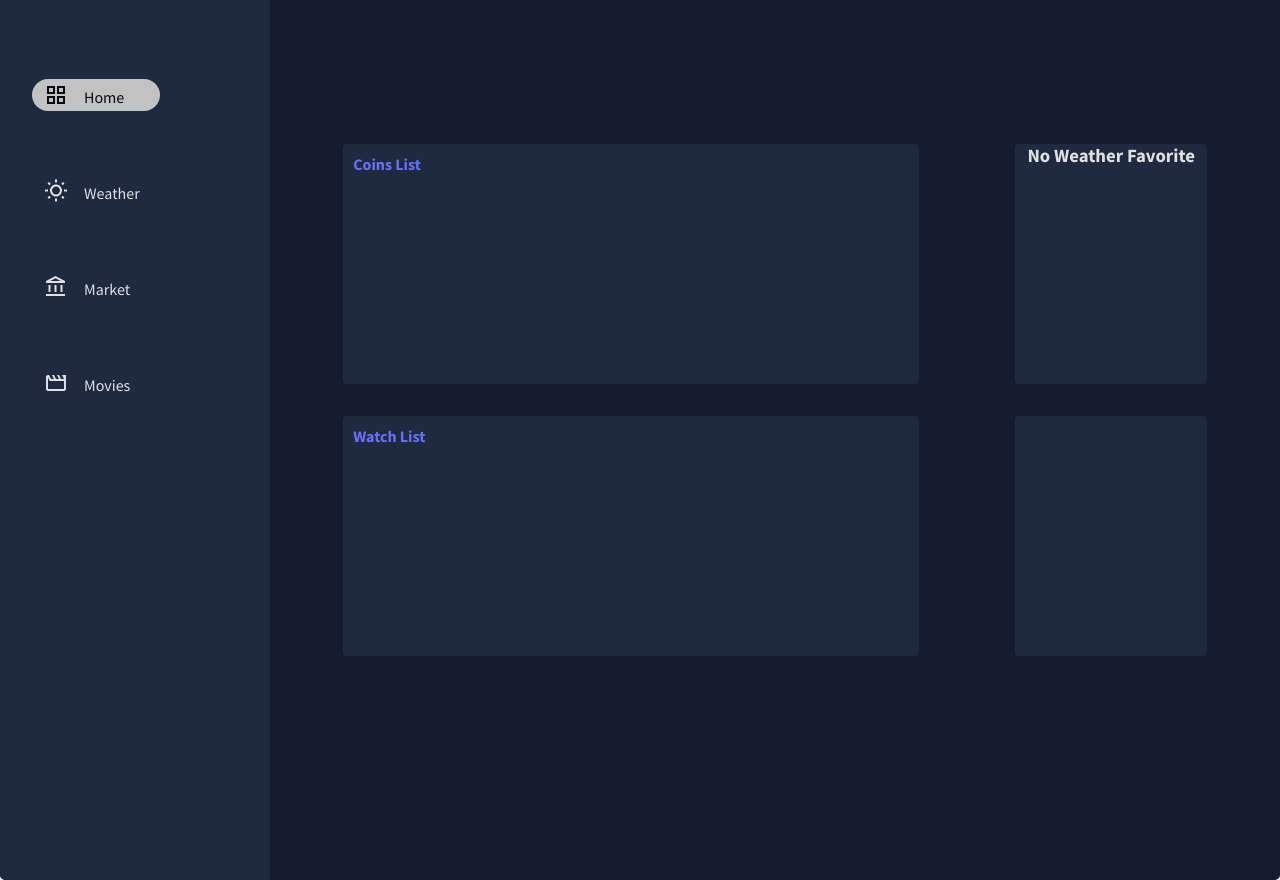
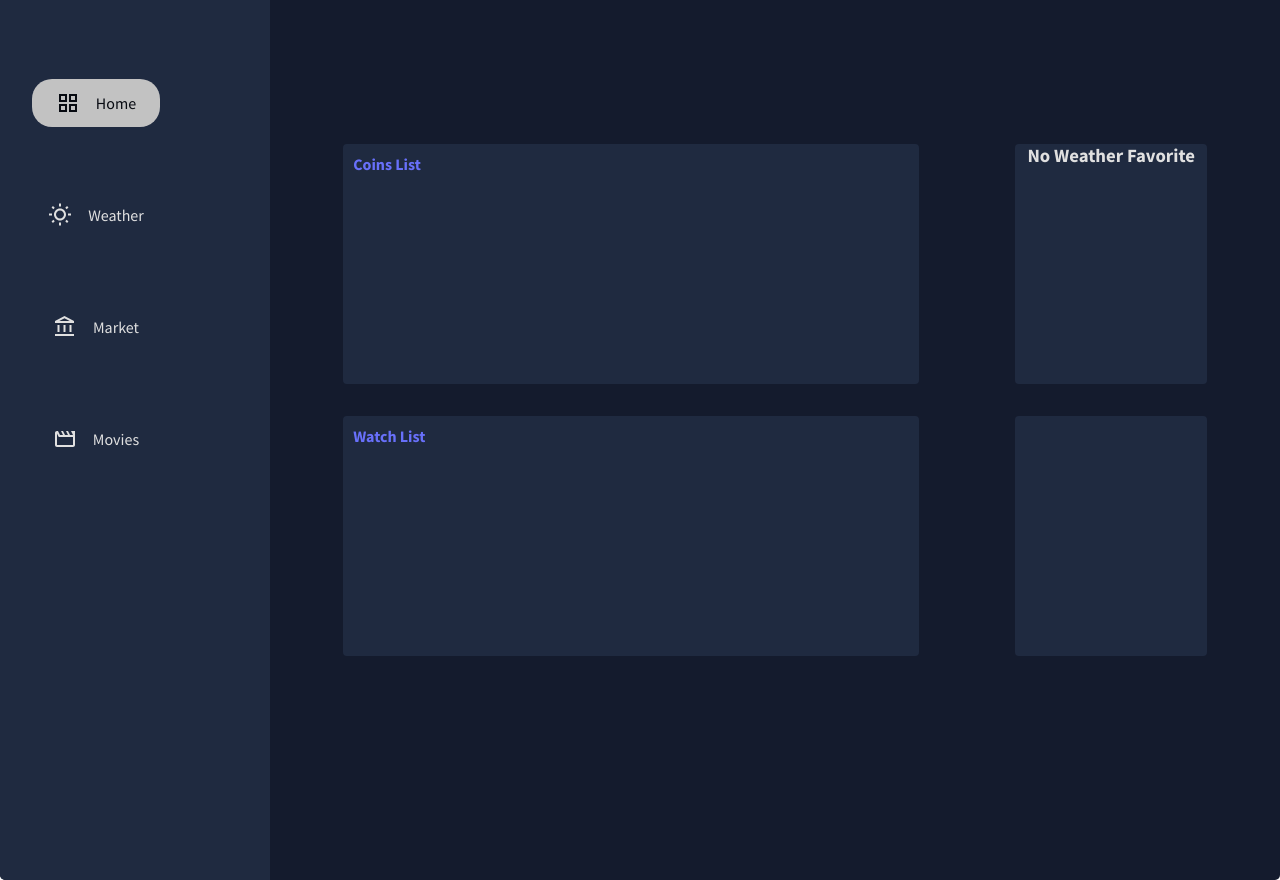
Before and after one commit to AnthonyAlmany/Dashboard, a React (Create React App) app: page /home in a window 1280 px wide. Built offline with nearby package versions, Linux system fonts and the light colour scheme.

Commit message:
💄 Layout: Navbar> Change Buttons style & Movies> Change image style

```diff
--- a/src/components/Movies/MovieCardTest.tsx
+++ b/src/components/Movies/MovieCardTest.tsx
@@ -1,17 +1,16 @@
-import React, { useState, useEffect } from 'react'
+import React, { useState, useEffect } from "react";
 import styled from "styled-components";
 import { theme } from "../../theme/theme";
-import StarBorderIcon from '@mui/icons-material/StarBorder';
+import StarBorderIcon from "@mui/icons-material/StarBorder";
 
 import { MovieType } from "../../types/types";
 
 type props = {
    movie: MovieType;
    handleMovie: Function;
-}
+};
 
 function MovieCardTest({ movie, handleMovie }: props) {
-
    const [scale, setScale] = useState(1);
 
    useEffect(() => {
@@ -29,92 +28,93 @@ function MovieCardTest({ movie, handleMovie }: props) {
    };
 
    return (
-
       <MovieCardStyled>
-            <div className='image-movie'>
-                <img src={`https://image.tmdb.org/t/p/original${movie.poster_path}`} alt="movie-poster" />
-                <div><StarBorderIcon id="fav" style={{ transform: `scale(${scale})`, transition: 'transform 0.5s ease' }} onClick={() => { handleClick(); handleMovie(movie) }} /></div>
+         <div className="image-movie">
+            <img
+               src={`https://image.tmdb.org/t/p/original${movie.poster_path}`}
+               alt="movie-poster"
+            />
+            <div>
+               <StarBorderIcon
+                  id="fav"
+                  style={{
+                     transform: `scale(${scale})`,
+                     transition: "transform 0.5s ease",
+                  }}
+                  onClick={() => {
+                     handleClick();
+                     handleMovie(movie);
+                  }}
+               />
+            </div>
          </div>
 
-            <div className='movie-infos'>
+         <div className="movie-infos">
             <h5>{movie.title}</h5>
             <h6>{movie.overview}</h6>
          </div>
-
-
-
-
       </MovieCardStyled>
-
-
-    )
+   );
 }
 
-
 const MovieCardStyled = styled.div`
-   min-width: 240px;
-   height: 240px;
+   min-width: 250px;
+   height: 350px;
    position: relative;
    margin: 1rem 0;
-    display:flex;
-    flex-direction:column;
-    overflow:hidden;
-    &:hover .movie-infos{
-       transform: translateY(-140px);
+   display: flex;
+   flex-direction: column;
+   overflow: hidden;
+   &:hover .movie-infos {
+      transform: translateY(-200px);
    }
 
-    .image-movie{
+   .image-movie {
       position: relative;
+      img {
+         object-fit: cover;
+         width: 250px;
+         height: 350px;
       }
-   img{
-    width: 240px;
-    height: 240px;
-   }
-   #fav{
+      #fav {
          color: white;
          font-size: 25px;
          cursor: pointer;
          position: absolute;
          top: 4px;
-    right:4px;
-
+         right: 4px;
+      }
    }
 
-
-   .movie-infos{
+   .movie-infos {
       background-color: rgba(17, 23, 49, 0.52);
-    width: 240px;
-    height: 240px;
+      width: 250px;
+      height: 300px;
       display: flex;
       flex-direction: column;
       justify-content: start;
       gap: 20px;
       position: absolute;
-    top: 200px;
+      top: 310px;
       left: 0;
       overflow-y: hidden;
       transition: transform 0.3s ease-in-out;
    }
 
-   h5{
-
-
+   h5 {
       margin-left: 5px;
       margin-top: 10px;
       color: ${theme.fonts.color.white};
-    font-family: 'Source Sans Pro', sans-serif;
+      font-family: "Source Sans Pro", sans-serif;
    }
-   h6{
-
-
+   h6 {
       overflow: hidden;
       white-space: break-spaces;
 
       margin-left: 5px;
       color: ${theme.fonts.color.white};
-    font-family: 'Source Sans Pro', sans-serif;
+      font-family: "Source Sans Pro", sans-serif;
    }
+`;
 
-   `
-
-export default MovieCardTest
+export default MovieCardTest;
--- a/src/components/Movies/Movies.tsx
+++ b/src/components/Movies/Movies.tsx
@@ -1,34 +1,35 @@
-import React, { useEffect, useRef, useState } from "react";
-import axios from "axios"
+import React, { useEffect, useState } from "react";
+import axios from "axios";
 
 import styled from "styled-components";
-import { theme } from "../../theme/theme";
 
-import MoviesList from "./MoviesList"
-import { MovieDataType, MovieType } from "../../types/types";
-
+import MoviesList from "./MoviesList";
+import { MovieDataType } from "../../types/types";
 
 type props = {
    handleMovie: Function;
-}
+};
 
 function Movies({ handleMovie }: props) {
-
-
    const [data, setData] = useState<MovieDataType[] | undefined>([]);
    const [error, setError] = useState<any>(null);
    const [loading, setLoading] = useState<boolean>(false);
 
-
    useEffect(() => {
       setLoading(true);
       const apiData = [
-         { url: `https://api.themoviedb.org/3/movie/upcoming?api_key=${process.env.REACT_APP_MOVIES_API_KEY}&language=en-EN&page=1&region=US`, title: 'Upcoming' },
-         { url: `https://api.themoviedb.org/3/movie/now_playing?api_key=${process.env.REACT_APP_MOVIES_API_KEY}&language=en-EN&page=1&region=US`, title: 'Now Playing' },
+         {
+            url: `https://api.themoviedb.org/3/movie/upcoming?api_key=${process.env.REACT_APP_MOVIES_API_KEY}&language=en-EN&page=1&region=US`,
+            title: "Upcoming",
+         },
+         {
+            url: `https://api.themoviedb.org/3/movie/now_playing?api_key=${process.env.REACT_APP_MOVIES_API_KEY}&language=en-EN&page=1&region=US`,
+            title: "Now Playing",
+         },
       ];
 
-      Promise.all(apiData.map(item => axios.get(item.url)))
-         .then(responses => {
+      Promise.all(apiData.map((item) => axios.get(item.url)))
+         .then((responses) => {
             const newData = apiData.map((item, index) => ({
                title: item.title,
                data: responses[index].data.results,
@@ -53,7 +54,12 @@ function Movies({ handleMovie }: props) {
    return (
       <MoviesPanelStyled>
          {data?.map((list: MovieDataType) => (
-            <MoviesList key={list.title} title={list.title} data={list.data} handleMovie={handleMovie} />
+            <MoviesList
+               key={list.title}
+               title={list.title}
+               data={list.data}
+               handleMovie={handleMovie}
+            />
          ))}
       </MoviesPanelStyled>
    );
@@ -61,7 +67,7 @@ function Movies({ handleMovie }: props) {
 
 const MoviesPanelStyled = styled.div`
    display: flex;
-align-items: start;
+   align-items: start;
    width: 100%;
    position: relative;
    top: 0;
@@ -70,8 +76,6 @@ align-items: start;
    row-gap: 25px;
    padding: 25px 0 50px 0;
    overflow: hidden;
-
-
 `;
 
 export default Movies;
--- a/src/components/Navbar/ButtonContainer.tsx
+++ b/src/components/Navbar/ButtonContainer.tsx
@@ -2,16 +2,14 @@ import styled from "styled-components";
 import { ContainerType } from "../../types/types";
 
 function ButtonContainer({ children }: ContainerType) {
-   return <ButtonCoantainerStyled>{children}</ButtonCoantainerStyled>;
+   return <ButtonContainerStyled>{children}</ButtonContainerStyled>;
 }
 
-const ButtonCoantainerStyled = styled.div`
+const ButtonContainerStyled = styled.div`
    display: flex;
    align-items: center;
-   height: 2rem;
-   width: 8rem;
-   border-radius: 1rem;
-   padding-left: 12px;
+   justify-content: center;
+   width: 100%;
 `;
 
 export default ButtonContainer;
--- a/src/components/Navbar/ButtonLabelContainer.tsx
+++ b/src/components/Navbar/ButtonLabelContainer.tsx
@@ -6,7 +6,6 @@ function ButtonLabelContainer({ children }: ContainerType) {
 }
 
 const ButtonLabelContainerStyled = styled.div`
-   margin-top: 3px;
    margin-left: 1rem;
 `;
 
--- a/src/components/Navbar/NavButton.tsx
+++ b/src/components/Navbar/NavButton.tsx
@@ -37,12 +37,11 @@ const NavButtonStyled = styled(NavLink)`
    color: ${theme.fonts.color.white};
    margin-bottom: 4rem;
    width: 8rem;
-   height: 2rem;
-   border-radius: 1rem;
+   height: 3rem;
    &.active {
       background-color: ${theme.colors.xtraLightSecondary};
       color: ${theme.colors.background.antique};
-      border-radius: 12 px;
-    }
+      border-radius: ${theme.borderRadius.mRounded};
+   }
 `;
 export default NavButton;
--- a/src/components/containers/MainContainer.tsx
+++ b/src/components/containers/MainContainer.tsx
@@ -9,7 +9,7 @@ function MainContainer({ children }: ContainerType) {
 const MainContainerStyled = styled.div`
    height: 60rem;
    width: 80rem;
-   overflow: hidden;
+   overflow: scroll;
    display: flex;
    align-items: center;
    border-radius: ${theme.borderRadius.rounded};
```
Also changed, not shown: src/App.tsx (+4 -6 lines), src/components/Movies/MoviesList.tsx (+40 -42 lines). Lines whose indentation alone changed are shown as unchanged.
